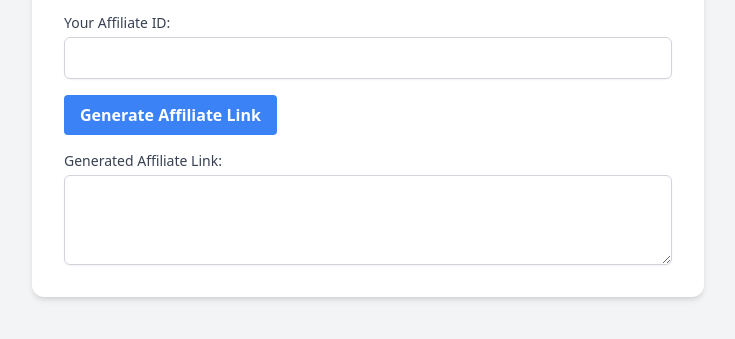
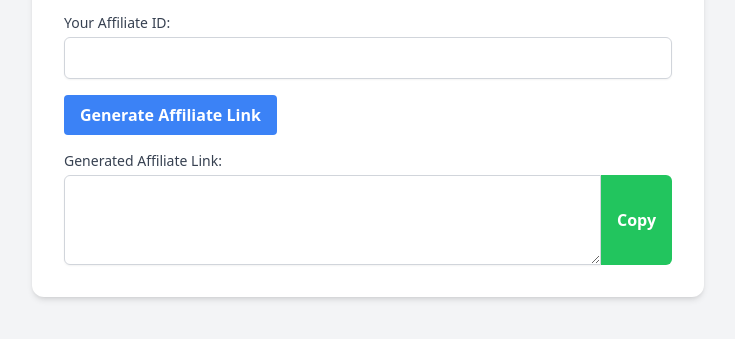
Before and after one commit to cre8tivestudy/Amazon-aff, a plain HTML site: page index.html in a window 1280 px wide. Shown: the part 181-520 px from the top of the page, without its empty margins (272-1007 px from the left). Drawn offline with nearby package versions, Linux system fonts and the light colour scheme.

Commit message:
Added click to copy the generated link

```diff
--- a/index.html
+++ b/index.html
@@ -23,7 +23,12 @@
             </button>
             <div class="mt-4">
                 <label for="affiliateLink" class="block text-sm font-medium text-gray-700">Generated Affiliate Link:</label>
-                <textarea id="affiliateLink" class="mt-1 block w-full border border-gray-300 rounded-md shadow-sm p-2" rows="3" readonly></textarea>
+                <div class="flex mt-1">
+                    <textarea id="affiliateLink" class="block w-full border border-gray-300 rounded-l-md shadow-sm p-2" rows="3" readonly></textarea>
+                    <button onclick="copyToClipboard()" class="bg-green-500 hover:bg-green-700 text-white font-bold py-2 px-4 rounded-r-md">
+                        Copy
+                    </button>
+                </div>
             </div>
         </div>
     </div>
@@ -57,6 +62,21 @@
 
             document.getElementById('affiliateLink').value = affiliateLink;
         }
+
+        function copyToClipboard() {
+            const affiliateLink = document.getElementById('affiliateLink');
+            affiliateLink.select();
+            affiliateLink.setSelectionRange(0, 99999); // For mobile devices
+
+            navigator.clipboard.writeText(affiliateLink.value)
+                .then(() => {
+                    alert('Affiliate link copied to clipboard!');
+                })
+                .catch(err => {
+                    console.error('Failed to copy text: ', err);
+                    alert('Failed to copy to clipboard. Please try again.');
+                });
+        }
     </script>
 </body>
 </html>
```
